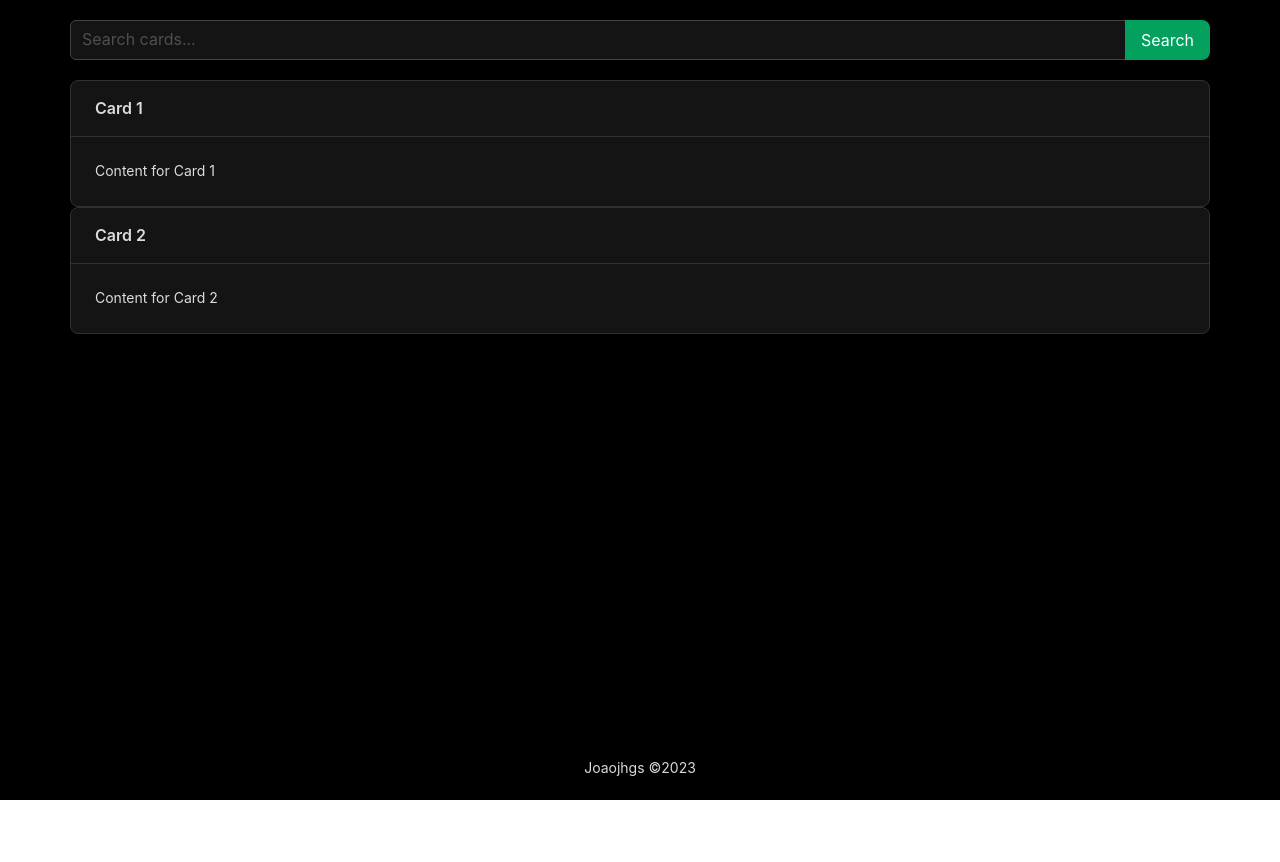
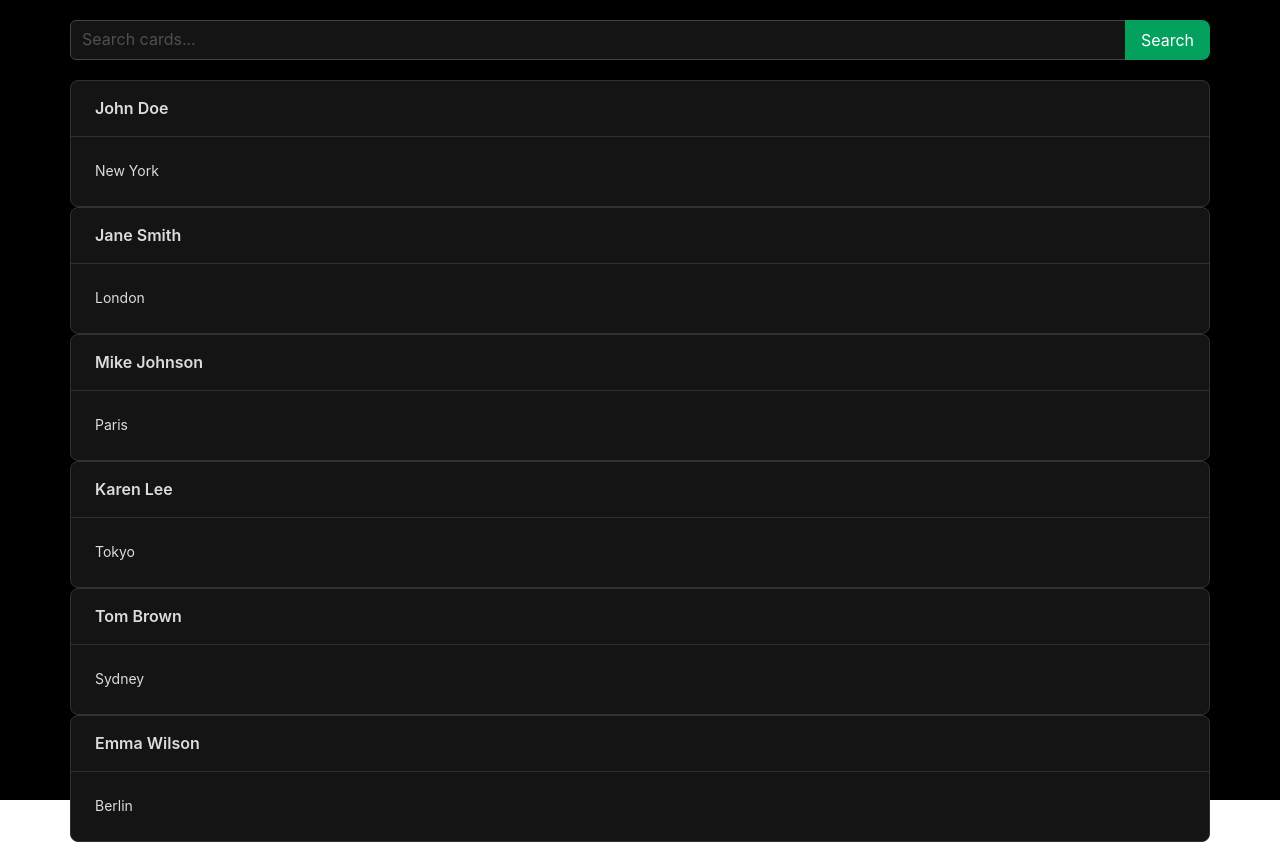
Before and after one commit to joaojhgs/csvimport, a React (Create React App) app in the folder front/: page / in a window 1280 px wide. Before the commit the page ends 800 px from the top, so only its background shows below. Built offline with nearby package versions, Linux system fonts and the light colour scheme.

Commit message:
feat(frontend): Add mock data and update folder/components/pages structure

```diff
--- a/front/src/App.tsx
+++ b/front/src/App.tsx
@@ -1,45 +1,14 @@
-import React, { useState } from 'react';
-import { ConfigProvider, Layout, theme, Input, Card } from 'antd'
-const { Search } = Input;
-const { Content, Footer } = Layout;
-const initialCards = [
-  { title: 'Card 1', content: 'Content for Card 1' },
-  { title: 'Card 2', content: 'Content for Card 2' },
-];
+import React from 'react';
+import { ConfigProvider, Layout, theme} from 'antd'
+import MainPage from './pages/mainPage';
+const { Footer } = Layout;
+
 const App: React.FC = () => {
-  const [searchText, setSearchText] = useState('');
-  const [filteredCards, setFilteredCards] = useState(initialCards);
 
-  const handleSearch = (value: string) => {
-    const filtered = initialCards.filter(card =>
-      card.title.toLowerCase().includes(value.toLowerCase())
-    );
-    setSearchText(value);
-    setFilteredCards(filtered);
-  };
   return (
     <ConfigProvider theme={{ algorithm: theme.darkAlgorithm, token: { colorPrimary: '#00b96b' } }}>
       <Layout className="layout" style={{ width: '100vw', height: '100vh' }}>
-        <Content style={{ padding: '0 50px', width: '100%', height: '100%' }}>
-          <div style={{ padding: '20px' }}>
-            <Search
-              placeholder="Search cards..."
-              allowClear
-              enterButton="Search"
-              size="large"
-              value={searchText}
-              onChange={e => setSearchText(e.target.value)}
-              onSearch={handleSearch}
-            />
-            <div style={{ marginTop: '20px' }}>
-              {filteredCards.map((card, index) => (
-                <Card key={index} title={card.title}>
-                  {card.content}
-                </Card>
-              ))}
-            </div>
-          </div>
-        </Content>
+        <MainPage />
         <Footer style={{ textAlign: 'center' }}>Joaojhgs ©2023</Footer>
       </Layout>
     </ConfigProvider>
--- /dev/null
+++ b/front/src/components/cards.tsx
@@ -0,0 +1,16 @@
+import { Card } from "antd"
+import { IUser } from "../utils/interfaces"
+
+const Cards = ({ filteredCards }: { filteredCards: IUser[] }) => {
+    return (
+        <div style={{ marginTop: '20px' }}>
+            {filteredCards.map((card, index) => (
+                <Card key={index} title={card.name}>
+                    {card.city}
+                </Card>
+            ))}
+        </div>
+    )
+}
+
+export default Cards;
--- /dev/null
+++ b/front/src/pages/mainPage.tsx
@@ -0,0 +1,75 @@
+import { Input, Layout } from "antd";
+import { useState } from "react";
+import Cards from "../components/cards";
+import { IUser } from "../utils/interfaces";
+const { Search } = Input;
+const { Content } = Layout;
+
+const MainPage = () => {
+    const initialCards: IUser[] = [
+        {
+            name: 'John Doe',
+            city: 'New York',
+            country: 'USA',
+            favorite_sport: 'Basketball'
+        },
+        {
+            name: 'Jane Smith',
+            city: 'London',
+            country: 'UK',
+            favorite_sport: 'Football'
+        },
+        {
+            name: 'Mike Johnson',
+            city: 'Paris',
+            country: 'France',
+            favorite_sport: 'Tennis'
+        },
+        {
+            name: 'Karen Lee',
+            city: 'Tokyo',
+            country: 'Japan',
+            favorite_sport: 'Swimming'
+        },
+        {
+            name: 'Tom Brown',
+            city: 'Sydney',
+            country: 'Australia',
+            favorite_sport: 'Running'
+        },
+        {
+            name: 'Emma Wilson',
+            city: 'Berlin',
+            country: 'Germany',
+            favorite_sport: 'Basketball'
+        }
+    ];
+    const [searchText, setSearchText] = useState('');
+    const [filteredCards, setFilteredCards] = useState<IUser[]>(initialCards);
+
+    const handleSearch = (value: string) => {
+        const filtered = initialCards.filter(card =>
+            card.name.toLowerCase().includes(value.toLowerCase())
+        );
+        setSearchText(value);
+        setFilteredCards(filtered);
+    };
+    return (
+        <Content style={{ padding: '0 50px', width: '100%', height: '100%' }}>
+            <div style={{ padding: '20px' }}>
+                <Search
+                    placeholder="Search cards..."
+                    allowClear
+                    enterButton="Search"
+                    size="large"
+                    value={searchText}
+                    onChange={e => setSearchText(e.target.value)}
+                    onSearch={handleSearch}
+                />
+                <Cards filteredCards={filteredCards} />
+            </div>
+        </Content>
+    )
+}
+
+export default MainPage;
--- /dev/null
+++ b/front/src/utils/interfaces.tsx
@@ -0,0 +1,13 @@
+export interface IUser {
+    name: string;
+    city: string;
+    country: string;
+    favorite_sport: string;
+}
+
+export const User: IUser = {
+    name: '',
+    city: '',
+    country: '',
+    favorite_sport: '',
+}
```
Also changed, not shown: front/src/logo.svg (deleted).
